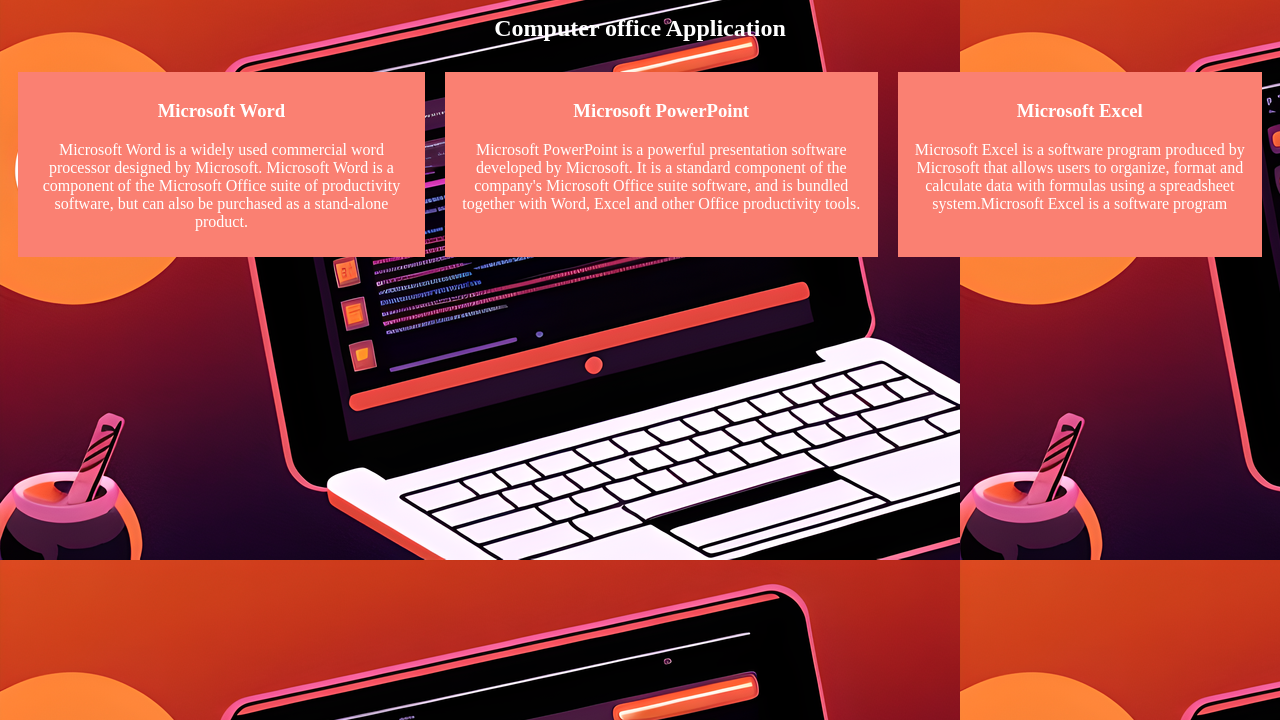
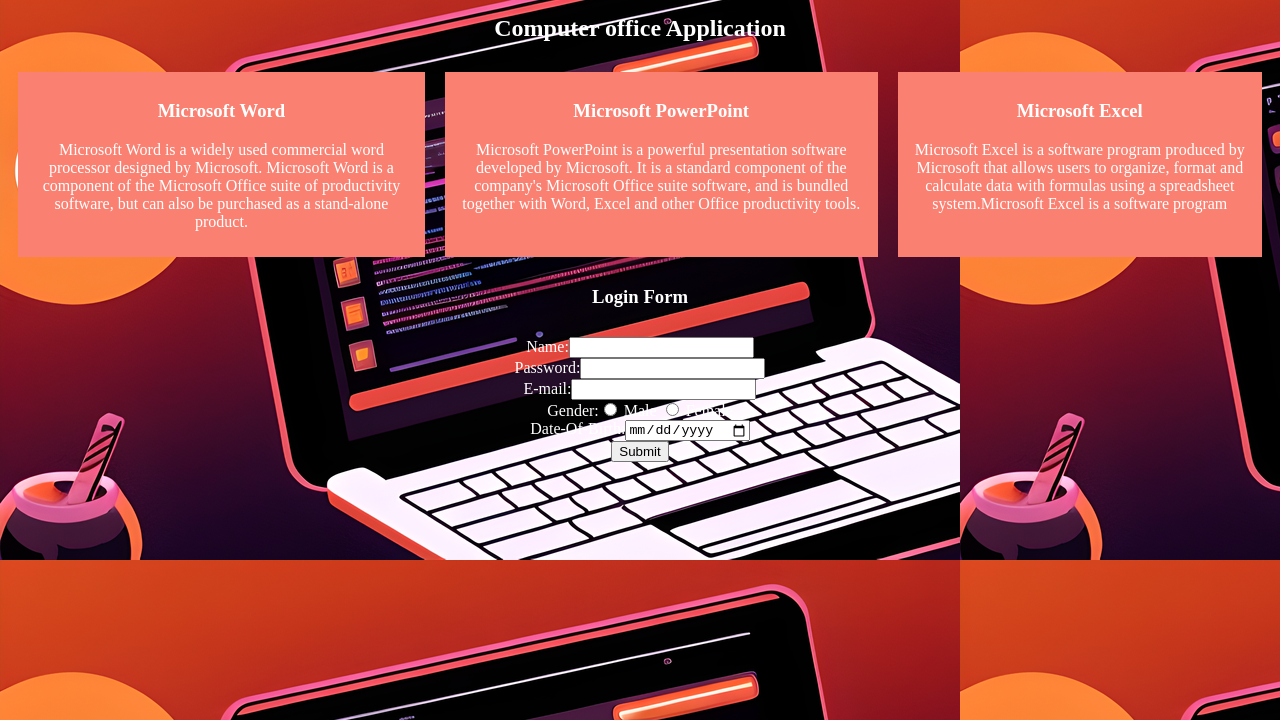
Before and after one commit to Alauddin-24434/My-projects-1, a plain HTML site: page index.html in a window 1280 px wide. Shown: the part 80-800 px from the top of the page. Drawn offline with Linux system fonts and the light colour scheme.

Commit message:
added background image , form

```diff
--- a/css/style.css
+++ b/css/style.css
@@ -63,3 +63,19 @@ li{
     color: salmon;
 
 }
+form{
+
+
+    padding: 10px;
+
+
+}
+.fom{ text-align: center;
+
+}
+.ms{
+    text-align: center;
+    display: block;
+
+
+}
--- a/index.html
+++ b/index.html
@@ -35,7 +35,22 @@
         </div>
 
     </div>
+
 </div>
+<div class="fom">
+    <h3>Login Form</h3>
+
+    <form class="ms">  Name:<input type="text" >
+        <br>
+        Password:<input type="password" ><br>
+        E-mail:<input type="email"><br>
+        Gender:<input type="radio"> Male <input type="radio"> Female <br>
+        Date-Of-Birth:<input type="date"><br>
+        <input type="submit" value="Submit">
+
+    </form>
+</div>
+
 
 
 </body>
```
